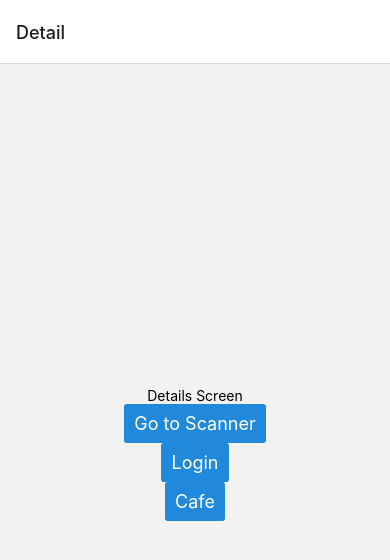
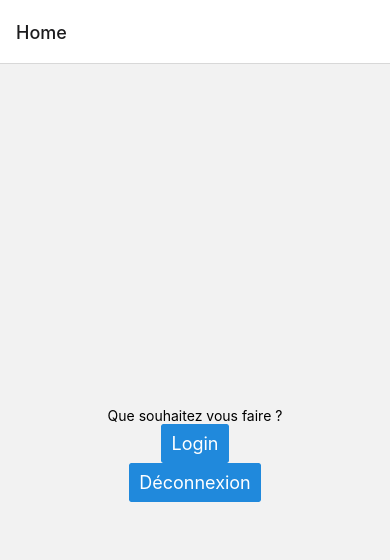
Before and after one commit to 3shadesblacker/MSPR01_PayeTonKawa, a React Native app in the folder appMobile/: screen / in a window 390 px wide. Shown: the top 560 px of the page. Built offline with nearby package versions, Linux system fonts and the light colour scheme.

Commit message:
adding login logic v2 or 3

```diff
--- a/appMobile/App.js
+++ /dev/null
@@ -1,69 +0,0 @@
-import { StatusBar } from 'expo-status-bar';
-import { StyleSheet, Text, View, AppRegistry } from 'react-native';
-import React from "react";
-import { NativeRouter, Route, Link, Routes, Outlet } from "react-router-native";
-// import Cafe from "./components/coffee/displayCoffee";
-import Scanner from './components/qrCode/scanner';
-import Header from './components/header';
-import { Button } from '@rneui/base';
-import { NavigationContainer } from '@react-navigation/native';
-import { createNativeStackNavigator } from '@react-navigation/native-stack';
-import Login from './components/login/login';
-import Cafe from './components/coffee/displayCoffee';
-
-function DetailsScreen({ navigation }) {
-  return (
-    <View style={{ flex: 1, alignItems: 'center', justifyContent: 'center' }}>
-      <Text>Details Screen</Text>
-      <Button
-        title="Go to Scanner"
-        onPress={() => navigation.navigate('Scanner')}
-      />
-      <Button
-        title="Login"
-        onPress={() => navigation.navigate('Login')}
-      />
-      <Button
-        title="Cafe"
-        onPress={() => navigation.navigate('Products')}
-      />
-    </View>
-  );
-}
-
-function ScannerScreen() {
-  return (
-    <Scanner></Scanner>
-  )
-}
-
-function ProductsScreen() {
-  return (
-    <Cafe></Cafe>
-  )
-}
-
-function LoginScreen() {
-  return (
-    <Login></Login>
-  )
-}
-
-function App() {
-
-  const Stack = createNativeStackNavigator();
-
-  return (
-      <NavigationContainer>
-        <Stack.Navigator initialRouteName="Detail">
-          <Stack.Screen name="Detail" component={DetailsScreen} />
-          <Stack.Screen name="Scanner" component={ScannerScreen} />
-          <Stack.Screen name="Login" component={LoginScreen} />
-          <Stack.Screen name="Products" component={ProductsScreen} />
-        </Stack.Navigator>
-      </NavigationContainer>
-
-  );
-}
-
-export default App;
--- /dev/null
+++ b/appMobile/App.jsx
@@ -0,0 +1,120 @@
+import { StatusBar } from 'expo-status-bar';
+import { StyleSheet, Text, View, AppRegistry } from 'react-native';
+import {React, useState} from "react";
+import { NativeRouter, Route, Link, Routes, Outlet } from "react-router-native";
+// import Cafe from "./components/coffee/displayCoffee";
+import Scanner from './components/qrCode/scanner';
+import Header from './components/header';
+import { Button } from '@rneui/base';
+import { NavigationContainer } from '@react-navigation/native';
+import { createNativeStackNavigator } from '@react-navigation/native-stack';
+import Login from './components/login/login';
+import Cafe from './components/coffee/displayCoffee';
+import AsyncStorage from "@react-native-async-storage/async-storage";
+
+function DetailsScreen({ navigation }) {
+
+  const [isLogged, setIsLogged] = useState(false)
+  const [endUser, setEndUser] = useState();
+  const [attempt, setAttempt] = useState(false)
+
+  const getData = async () => {
+    try {
+      const value = await AsyncStorage.getItem('token')
+      if(value !== null) {
+        setIsLogged(true)
+        console.log(value)
+        setEndUser(JSON.parse(value));
+      }
+    } catch(e) {
+        alert(e)
+    } finally{
+        setAttempt(true)
+    }
+  }
+
+  const removeValue = async () => {
+      try {
+        await AsyncStorage.removeItem('token')
+        setEndUser();
+        console.log("storage cleared")
+      } catch(e) {
+        alert(e)
+      }
+  }
+
+  if(!attempt){
+    getData();
+  }
+
+  if(isLogged){
+    return (
+      <View style={{ flex: 1, alignItems: 'center', justifyContent: 'center' }}>
+        <Text>Que souhaitez vous faire ?</Text>
+        <Button
+          title="Go to Scanner"
+          onPress={() => navigation.navigate('Scanner')}
+        />
+        <Button
+          title="Cafe"
+          onPress={() => navigation.navigate('Products')}
+        />
+        <Button
+          title="Déconnexion"
+          onPress={() => {removeValue().then(setIsLogged(false))}}
+        />
+      </View>
+    );
+  }else{
+    return(
+      <View style={{ flex: 1, alignItems: 'center', justifyContent: 'center' }}>
+        <Text>Que souhaitez vous faire ?</Text>
+        <Button
+          title="Login"
+          onPress={() => {setAttempt(false); navigation.navigate('Login')}}
+        />
+        <Button
+          title="Déconnexion"
+          onPress={() => {removeValue().then(setIsLogged(false))}}
+        />
+      </View>
+    )
+  }
+}
+
+function ScannerScreen() {
+  return (
+    <Scanner></Scanner>
+  )
+}
+
+function ProductsScreen() {
+  return (
+    <Cafe></Cafe>
+  )
+}
+
+function LoginScreen() {
+  return (
+    <Login></Login>
+  )
+}
+
+function App() {
+
+  const Stack = createNativeStackNavigator();
+
+  return (
+      <NavigationContainer>
+        <Stack.Navigator initialRouteName="Home">
+          <Stack.Screen name="Home" component={DetailsScreen} />
+          <Stack.Screen name="Scanner" component={ScannerScreen} />
+          <Stack.Screen name="Login" component={LoginScreen} />
+          <Stack.Screen name="Products" component={ProductsScreen} />
+        </Stack.Navigator>
+      </NavigationContainer>
+
+  );
+}
+
+export default App;
--- a/appMobile/components/login/login.jsx
+++ b/appMobile/components/login/login.jsx
@@ -1,43 +1,67 @@
 import {React, useState} from "react";
-import { Input, Icon } from '@rneui/themed';
+import { Input, Icon, CheckBox } from '@rneui/themed';
 import { View, Text } from "react-native";
 import { Button } from "@rneui/base";
 import { loginRepositories } from '../../services/repositories/loginRepositories';
+import AsyncStorage from "@react-native-async-storage/async-storage";
+import { useNavigation } from '@react-navigation/native';
+
 
 
 const  Login = () => {
 
-    const [email, setEmail] = useState("");
-    const [password, setPassword] = useState("");
+    const [login, setLogin] = useState("admin");
+    const [password, setPassword] = useState("adminkawa");
+    const [isRevendeur, setIsRevendeur ] = useState(false);
     const [isSubmit, setIsSubmit] = useState(false);
+    const [isLogged, setIsLogged] = useState(false)
+    const navigation = useNavigation();
+
+    const storeData = async (value) => {
+        try {
+          await AsyncStorage.setItem('token', JSON.stringify(value))
+        } catch (e) {
+          alert(e)
+        }
+    }
 
     if(!isSubmit){
         return(
         <View>
             <Input
                 placeholder='email'
-                value={email}
-                onChangeText={(e) => setEmail(e)}
+                value={login}
+                onChangeText={(e) => setLogin(e)}
             />
             <Input
                 placeholder='mot de passe'
                 value={password}
                 onChangeText={(e) => setPassword(e)}
             />
+            <CheckBox title="Je suis un revendeur" onIconPress={() => {setIsRevendeur(!isRevendeur)}} checked={isRevendeur}></CheckBox>
             <Button title={"Submit"} onPress={() => {setIsSubmit(true)}}></Button>
         </View>
         )
-    }else{
+    }else if(isSubmit && !isLogged){
 
-        let loginRepository = new loginRepositories();
+        let loginRepository = new loginRepositories(isRevendeur);
+
         loginRepository.send({
-            email: {email},
+            login: {login},
             password: {password}
-        })
+        }).then(
+            res => { storeData({token: res.token, isRevendeur: isRevendeur}); setIsLogged(true)},
+            rejected => {alert("mauvais identifiants 😿"); setIsSubmit(false)}
+        )
+
+    }else if(isSubmit && isLogged){
+
+        let text = isRevendeur ? "un email vous a été envoyé 📫" : "vous êtes connecté 👏"
+        setTimeout(()=> { navigation.navigate("Home",{loggedIn: true})}, 2000)
 
         return(
             <View>
-                <Text>Un email vous a été envoyé</Text>
+                <Text>{text}</Text>
             </View>
         )
     }
--- a/appMobile/package.json
+++ b/appMobile/package.json
@@ -9,6 +9,7 @@
     "web": "expo start --web"
   },
   "dependencies": {
+    "@react-native-async-storage/async-storage": "^1.17.11",
     "@react-navigation/native": "^6.1.6",
     "@react-navigation/native-stack": "^6.9.12",
     "@rneui/base": "^4.0.0-rc.7",
--- a/appMobile/services/repositories/loginRepositories.jsx
+++ b/appMobile/services/repositories/loginRepositories.jsx
@@ -1,9 +1,7 @@
 export class loginRepositories {
 
-    url = "";
-
-    constructor(){
-        this.url = "http://localhost:3000/login";
+    constructor(isRevendeur = false){
+        this.url = isRevendeur ? "http://localhost:3001/login" : "http://localhost:3000/login";
     }
 
     async send(data){
@@ -17,8 +15,8 @@ export class loginRepositories {
         })
         .then( response => response.json()).catch(function(error) {
             console.log('There has been a problem with your fetch operation: ' + error.message);
-              throw error;
-            });
+            throw error;
+        });
     }
 
 }
```
